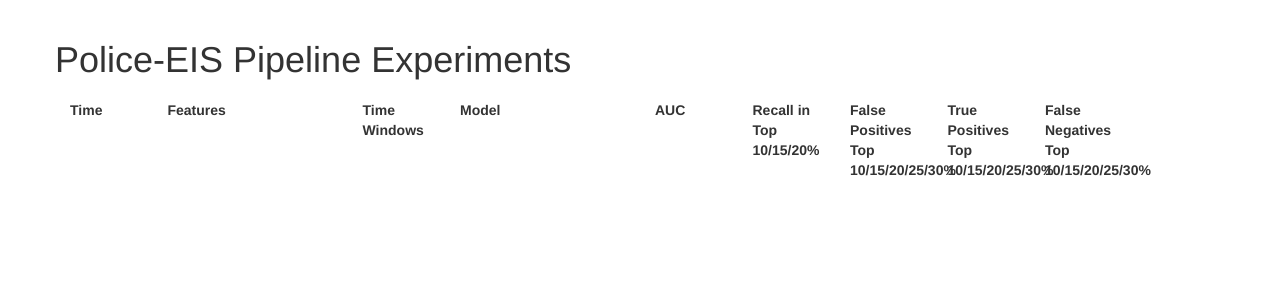
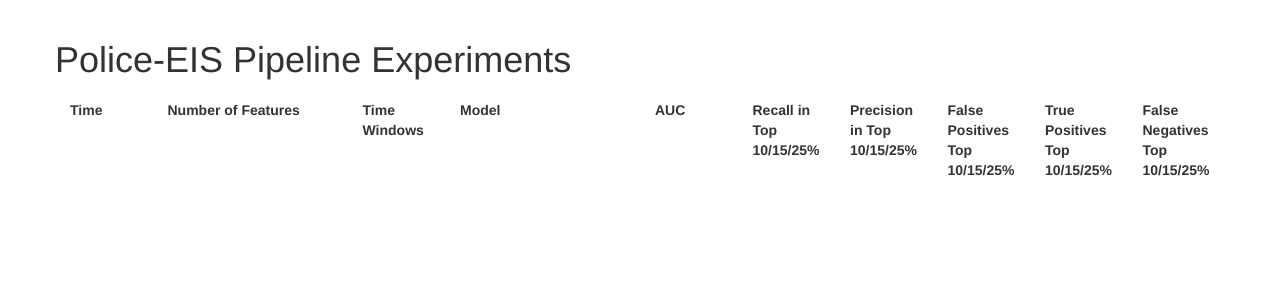
Before and after one commit to dssg/police-eis, a Flask app: page / in a window 1280 px wide. Shown: the top 300 px of the page. Run offline with Flask 2, Linux system fonts and the light colour scheme; some libraries are stand-ins or nearby versions.

Commit message:
Updating overview to include feature count

```diff
--- a/evaluation/webapp/templates/overview.html
+++ b/evaluation/webapp/templates/overview.html
@@ -33,14 +33,15 @@
       </div>
       <div class="row header">
         <div class="col-sm-1">Time</div>
-        <div class="col-sm-2">Features</div>
+        <div class="col-sm-2">Number of Features</div>
         <div class="col-sm-1">Time Windows</div>
         <div class="col-sm-2">Model</div>
         <div class="col-sm-1">AUC</div>
-        <div class="col-sm-1">Recall in Top 10/15/20%</div>
-        <div class="col-sm-1">False Positives Top 10/15/20/25/30%</div>
-        <div class="col-sm-1">True Positives Top 10/15/20/25/30%</div>
-        <div class="col-sm-1">False Negatives Top 10/15/20/25/30%</div>
+        <div class="col-sm-1">Recall in Top 10/15/25%</div>
+        <div class="col-sm-1">Precision in Top 10/15/25%</div>
+        <div class="col-sm-1">False Positives Top 10/15/25%</div>
+        <div class="col-sm-1">True Positives Top 10/15/25%</div>
+        <div class="col-sm-1">False Negatives Top 10/15/25%</div>
       </div>
     {% for date, date_experiments in experiments %}
       {% for experiment in date_experiments %}
@@ -52,6 +53,7 @@
             <div class="col-sm-2">{{experiment.config.model}}<br/>{{experiment.config.parameters}} </div>
             <div class="col-sm-1">{{experiment.score|round(2)}}</div>
             <div class="col-sm-1">{{experiment.recall}}</div>
+            <div class="col-sm-1">{{experiment.precision}}</div>
             <div class="col-sm-1">{{experiment.fpr}}</div>
             <div class="col-sm-1">{{experiment.tpr}}</div>
             <div class="col-sm-1">{{experiment.fnr}}</div>
```
